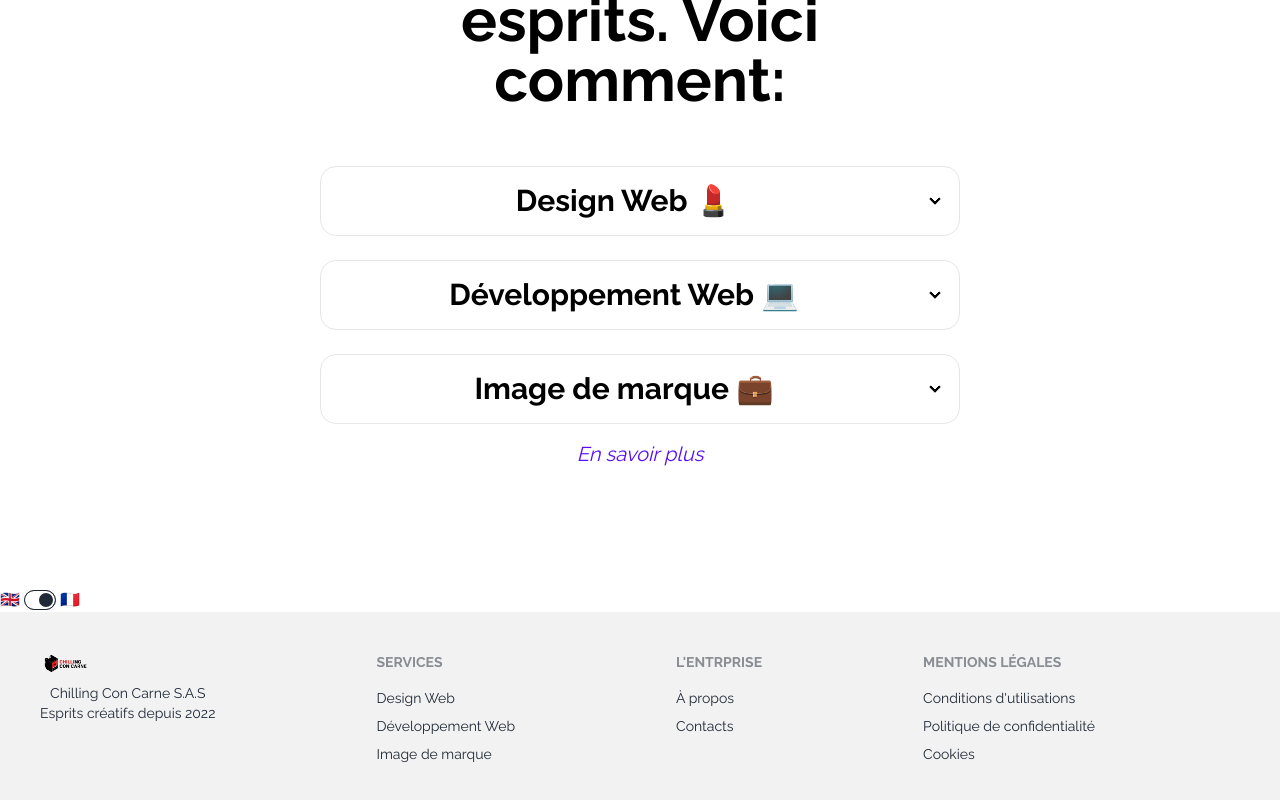
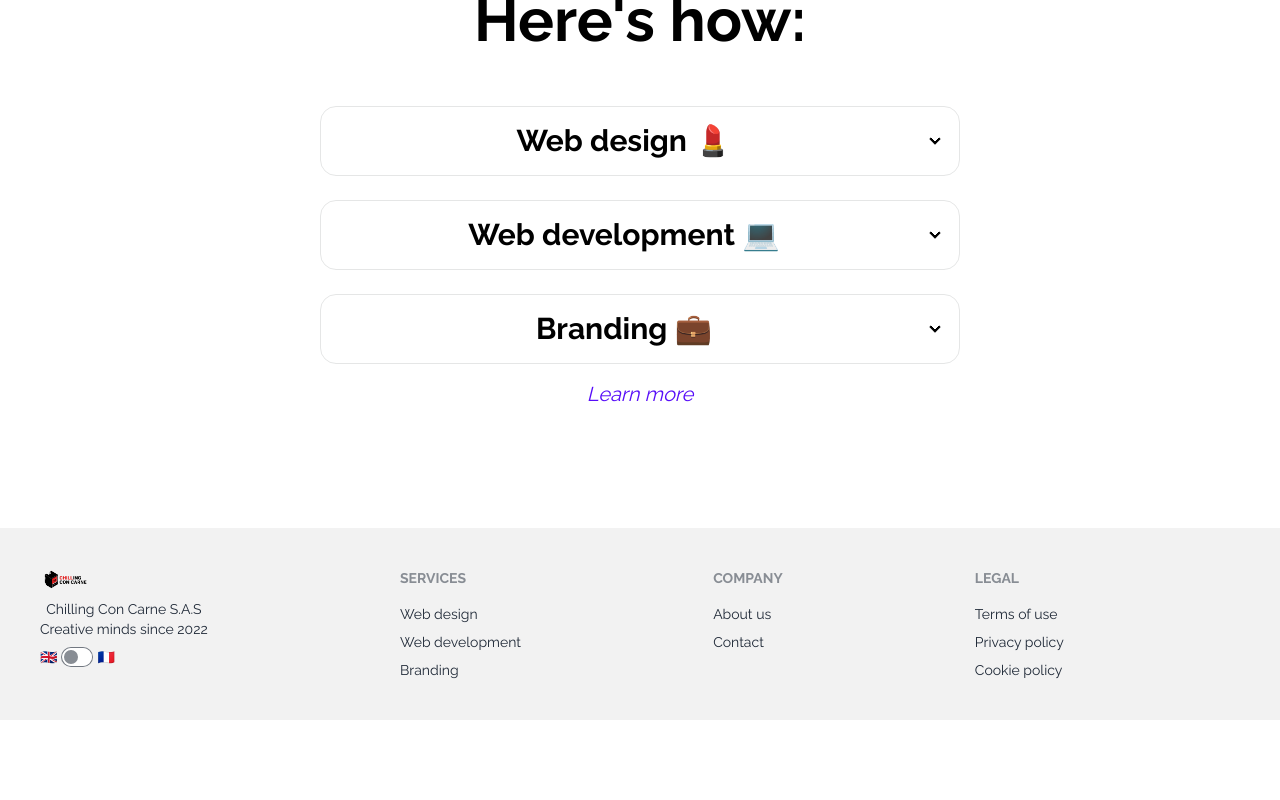
Before and after one commit to chilling-con-carne/chilling-con-carne, a Vue app: page / in a window 1280 px wide. Shown: the part 1730-2530 px from the top of the page. After the commit the page ends 2450 px from the top, so only its background shows below. Built offline with nearby package versions, Linux system fonts and the light colour scheme.

Commit message:
put button on the footer

```diff
--- a/src/App.vue
+++ b/src/App.vue
@@ -1,14 +1,12 @@
 <template>
   <Navbar />
   <router-view></router-view>
-  <LangButton></LangButton>
   <Footer />
 </template>
 
 <script setup lang="ts">
 import Navbar from './components/Navbar/Navbar.vue';
 import Footer from './components/Footer/Footer.vue';
-import LangButton from './components/Misc/LangButton.vue';
 </script>
 
 <style>
--- a/src/components/Footer/Footer.vue
+++ b/src/components/Footer/Footer.vue
@@ -3,6 +3,7 @@
   <div>
     <img width="50" :src="Logo" alt="Chilling con carne's logo" />
     <p>Chilling Con Carne S.A.S <br>{{ t('footer.minds') }}</p>
+    <LangButton />
   </div>
   <div>
     <span class="footer-title">{{ t('footer.services.title') }}</span>
@@ -25,7 +26,8 @@
 </template>
 
 <script setup lang="ts">
-import Logo from '../../assets/logo.png'
+import Logo from '../../assets/logo.png';
+import LangButton from '../Misc/LangButton.vue';
 
 import { useI18n } from 'vue-i18n';
 
--- a/src/components/Navbar/Navbar.vue
+++ b/src/components/Navbar/Navbar.vue
@@ -6,15 +6,12 @@
   <router-link to="/about">{{ t('navbar.about') }}</router-link>
   <router-link to="/services">{{ t('navbar.services') }}</router-link>
   <router-link to="/contact">{{ t('navbar.contact') }}</router-link>
-  <LangButton />
 </nav>
 </template>
 
 <script setup lang="ts">
 import { onBeforeMount, ref } from 'vue';
 import { useI18n } from 'vue-i18n';
-
-import LangButton from '../Misc/LangButton.vue'
 
 const topOfPage = ref(true);
 
--- a/src/main.ts
+++ b/src/main.ts
@@ -21,7 +21,7 @@ import contactFR from './assets/i18n/contact/contactFR.json';
 
 const i18n = createI18n({
     legacy: false,
-    locale: 'fr',
+    locale: navigator.language.includes('fr') ? 'fr' : 'en',
     fallbackLocale: 'en',
     messages: {
         en: {
--- a/src/router.ts
+++ b/src/router.ts
@@ -1,11 +1,13 @@
 import { createRouter, createWebHistory } from 'vue-router'
+
+import Home from './pages/Home.vue';
 
 export default createRouter({
     history: createWebHistory(),
     routes: [
         {
             path: '/',
-            component: () => import('./pages/Home.vue'),
+            component: Home,
         },
         {
             path: '/about',
```
